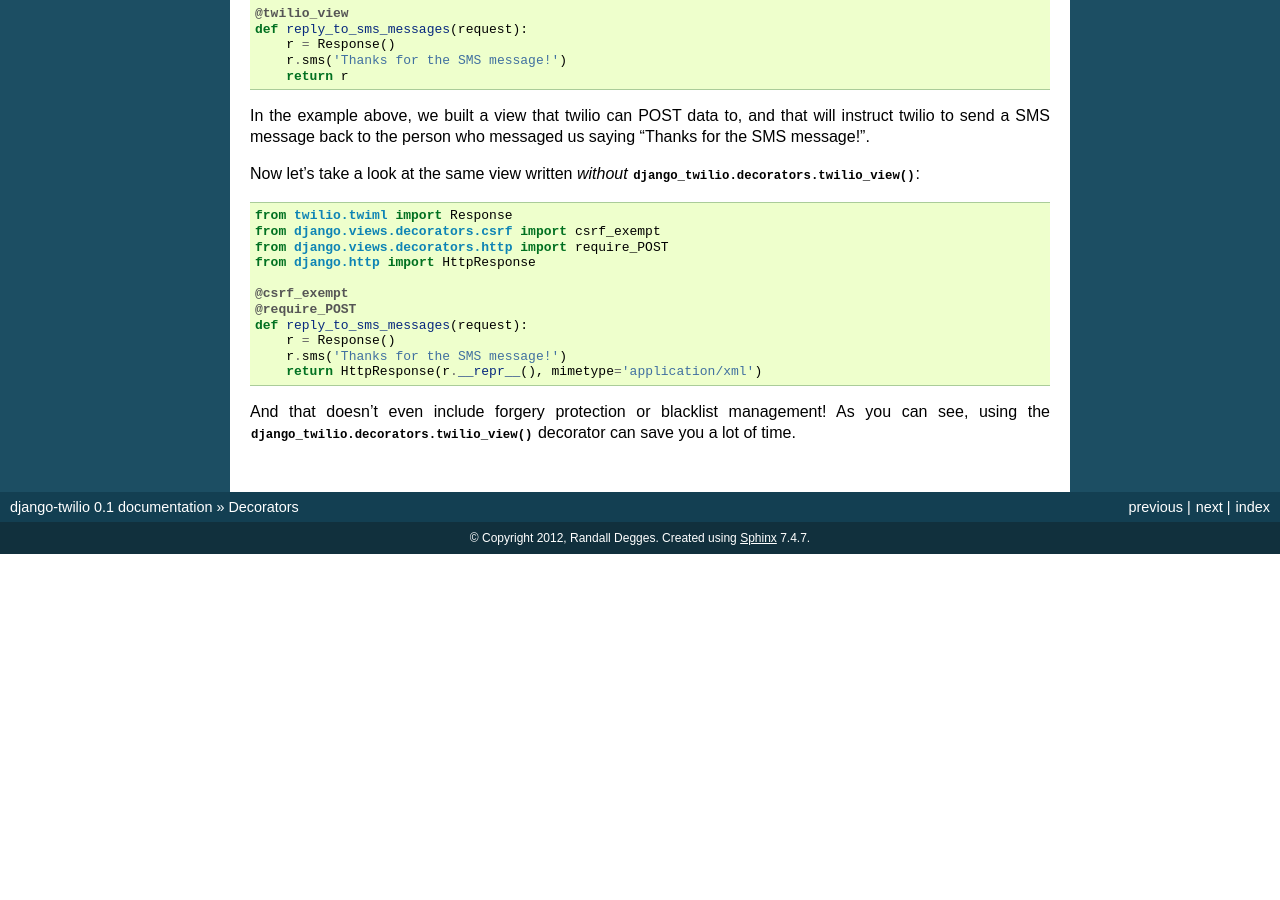
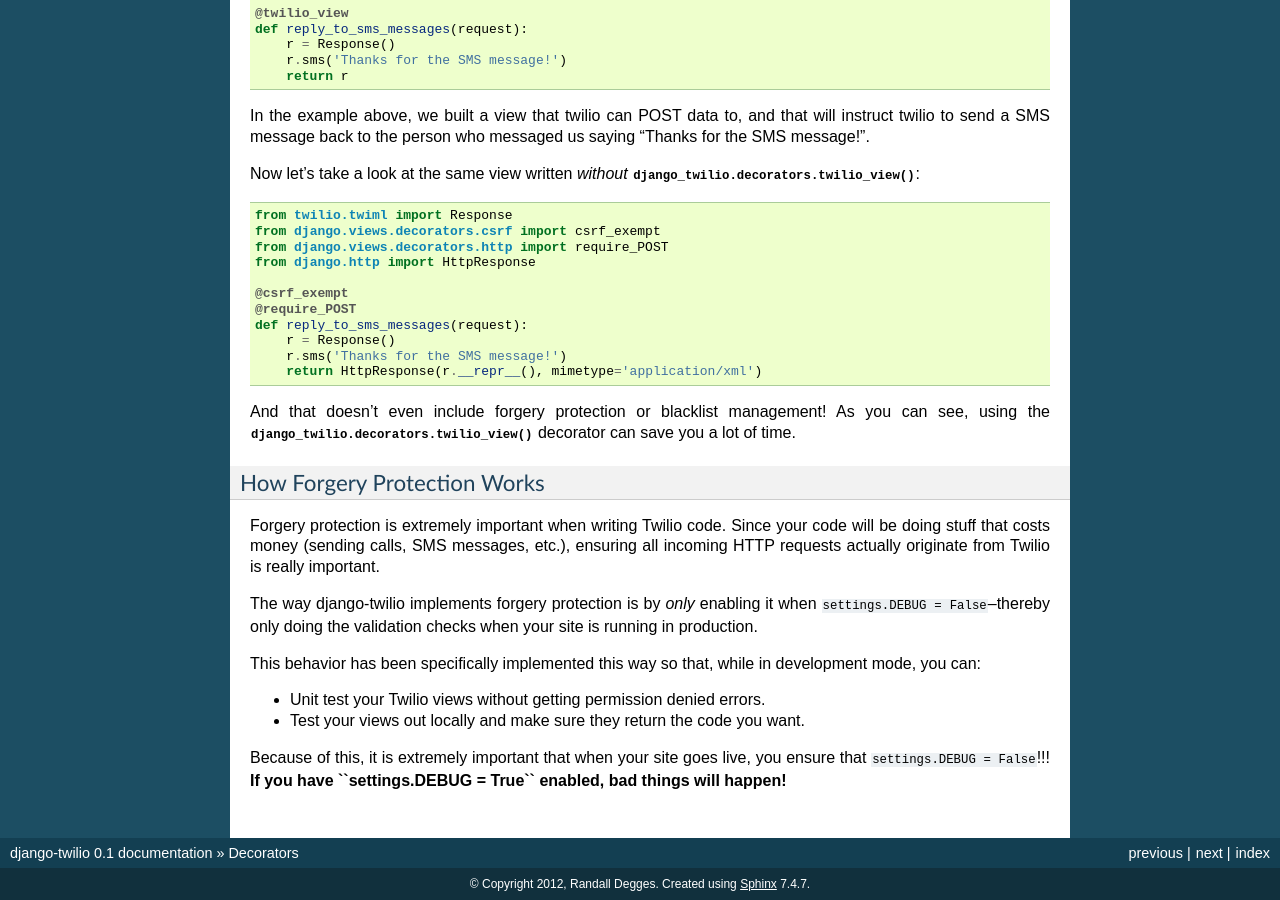
Before and after one commit to rdegges/django-twilio, a Sphinx documentation site: the page built from docs/source/decorators.rst, in a window 1280 px wide and 900 px high, scrolled down 742 px. Built offline with Sphinx 7.4.7, drawn with Linux system fonts in a browser that asks for light colours; before the commit the page ends 1296 px from its top, so only the background shows below that; some of the changed text lies outside the part shown.

Commit message:
Adding docs which talk about forgery protection.

```diff
--- a/docs/source/decorators.rst
+++ b/docs/source/decorators.rst
@@ -68,3 +68,26 @@ Now let's take a look at the same view written *without*
 And that doesn't even include forgery protection or blacklist management! As
 you can see, using the :func:`django_twilio.decorators.twilio_view` decorator
 can save you a lot of time.
+
+
+How Forgery Protection Works
+****************************
+
+Forgery protection is extremely important when writing Twilio code. Since your
+code will be doing stuff that costs money (sending calls, SMS messages,
+etc.), ensuring all incoming HTTP requests actually originate from Twilio is
+really important.
+
+The way django-twilio implements forgery protection is by *only* enabling it
+when ``settings.DEBUG = False``--thereby only doing the validation checks when
+your site is running in production.
+
+This behavior has been specifically implemented this way so that, while in
+development mode, you can:
+
+* Unit test your Twilio views without getting permission denied errors.
+* Test your views out locally and make sure they return the code you want.
+
+Because of this, it is extremely important that when your site goes live, you
+ensure that ``settings.DEBUG = False``!!! **If you have
+``settings.DEBUG = True`` enabled, bad things will happen!**
```
